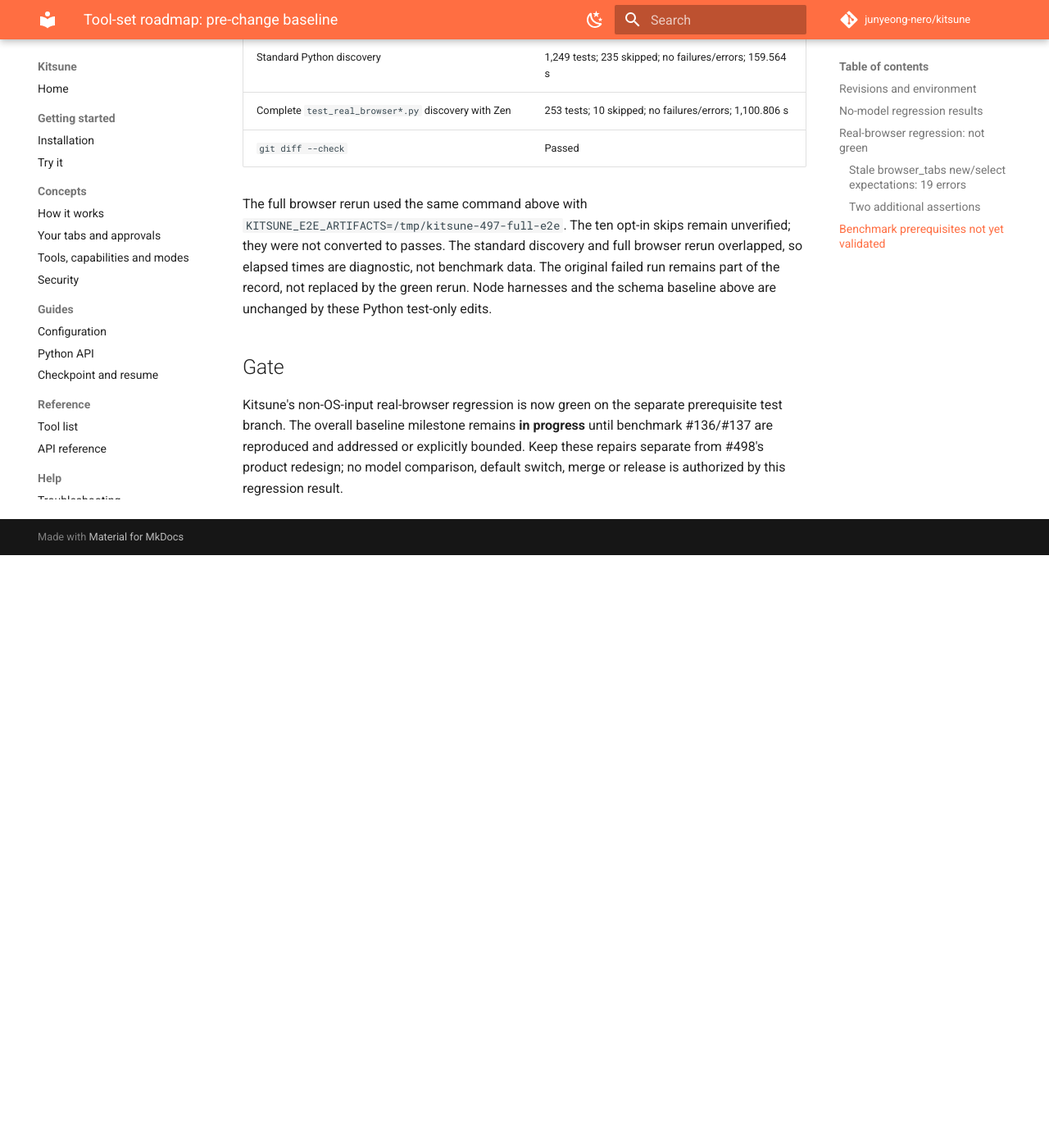
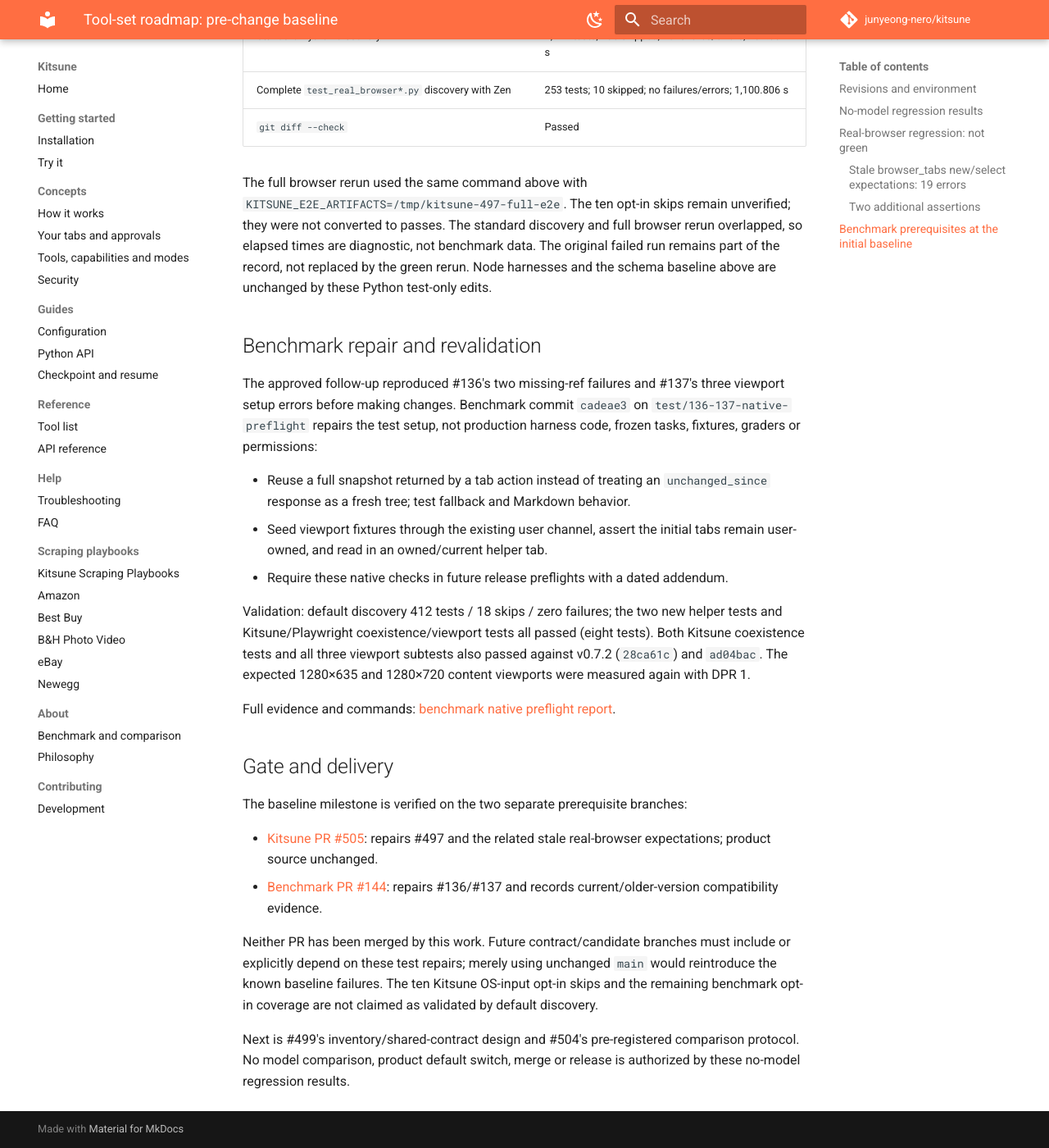
Before and after one commit to junyeong-nero/kitsune, an MkDocs documentation site: the page built from docs/design/498-baseline.md, in a window 1280 px wide and 1400 px high, scrolled down 4202 px. Shown: the whole window at 82% size. Built offline with MkDocs 1.6.1 and Material for MkDocs 9.7.7, drawn with Linux system fonts in a browser that asks for light colours; comment, search, counter and statistics services are not loaded; before the commit the page ends 4879 px from its top, so only the background shows below that; some of the changed text lies outside the part shown.

Commit message:
docs: record verified benchmark baseline and prerequisite PRs

```diff
--- a/docs/design/498-baseline.md
+++ b/docs/design/498-baseline.md
@@ -103,18 +103,17 @@
   unpublished tools; the old expectation computes 69. A repair must test the
   actual catalog and valid attribution, not ignore these fields indiscriminately.
 
-## Benchmark prerequisites not yet validated
+## Benchmark prerequisites at the initial baseline
 
-Benchmark issues #136 and #137 remain open:
+Benchmark issues #136 and #137 were open at the initial baseline:
 
 - #136: native coexistence reference code requests a snapshot after `tabs new`
   already supplied it, then cannot use an `unchanged_since` response as a tree.
 - #137: native viewport setup navigates a user-owned tab rather than seeding
   through the user channel.
 
-Their opt-in reproductions were **not** part of the 410-test default run above
-and have not yet been executed in this goal. They must be resolved or their
-validation scope explicitly bounded before #504 relies on those checks.
+Their opt-in reproductions were **not** part of the 410-test default run above.
+They were subsequently reproduced and repaired separately, as recorded below.
 
 ## Approved repair and revalidation
 
@@ -149,10 +148,43 @@
 rerun. Node harnesses and the schema baseline above are unchanged by these
 Python test-only edits.
 
-## Gate
+## Benchmark repair and revalidation
 
-Kitsune's non-OS-input real-browser regression is now green on the separate
-prerequisite test branch. The overall baseline milestone remains **in progress**
-until benchmark #136/#137 are reproduced and addressed or explicitly bounded.
-Keep these repairs separate from #498's product redesign; no model comparison,
-default switch, merge or release is authorized by this regression result.
+The approved follow-up reproduced #136's two missing-ref failures and #137's
+three viewport setup errors before making changes. Benchmark commit `cadeae3`
+on `test/136-137-native-preflight` repairs the test setup, not production harness
+code, frozen tasks, fixtures, graders or permissions:
+
+- Reuse a full snapshot returned by a tab action instead of treating an
+  `unchanged_since` response as a fresh tree; test fallback and Markdown behavior.
+- Seed viewport fixtures through the existing user channel, assert the initial
+  tabs remain user-owned, and read in an owned/current helper tab.
+- Require these native checks in future release preflights with a dated addendum.
+
+Validation: default discovery 412 tests / 18 skips / zero failures; the two new
+helper tests and Kitsune/Playwright coexistence/viewport tests all passed (eight
+tests). Both Kitsune coexistence tests and all three viewport subtests also
+passed against v0.7.2 (`28ca61c`) and `ad04bac`. The expected 1280×635 and
+1280×720 content viewports were measured again with DPR 1.
+
+Full evidence and commands:
+[benchmark native preflight report](https://github.com/junyeong-nero/kitsune-benchmark/blob/cadeae3/docs/results/2026-11-10-native-preflight.md).
+
+## Gate and delivery
+
+The baseline milestone is verified on the two separate prerequisite branches:
+
+- [Kitsune PR #505](https://github.com/junyeong-nero/kitsune/pull/505): repairs #497
+  and the related stale real-browser expectations; product source unchanged.
+- [Benchmark PR #144](https://github.com/junyeong-nero/kitsune-benchmark/pull/144):
+  repairs #136/#137 and records current/older-version compatibility evidence.
+
+Neither PR has been merged by this work. Future contract/candidate branches must
+include or explicitly depend on these test repairs; merely using unchanged
+`main` would reintroduce the known baseline failures. The ten Kitsune OS-input
+opt-in skips and the remaining benchmark opt-in coverage are not claimed as
+validated by default discovery.
+
+Next is #499's inventory/shared-contract design and #504's pre-registered
+comparison protocol. No model comparison, product default switch, merge or
+release is authorized by these no-model regression results.
```
